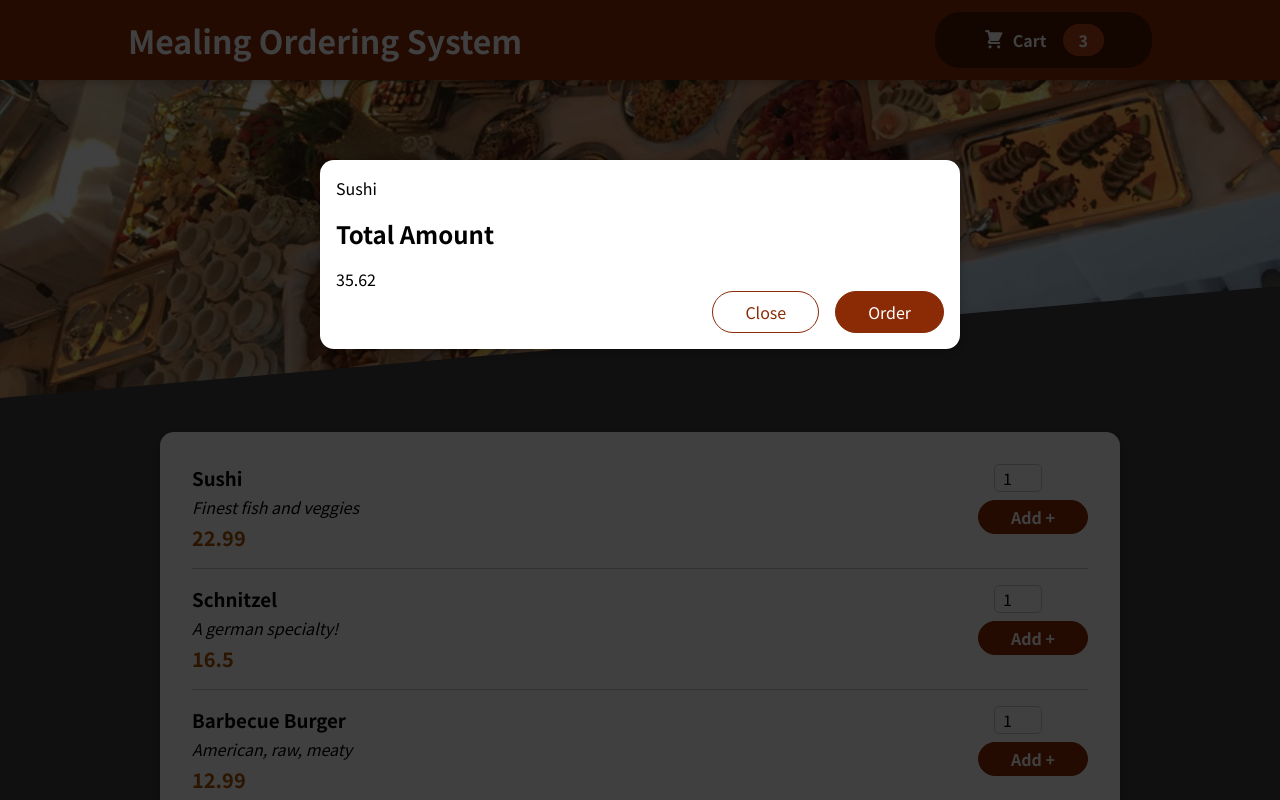
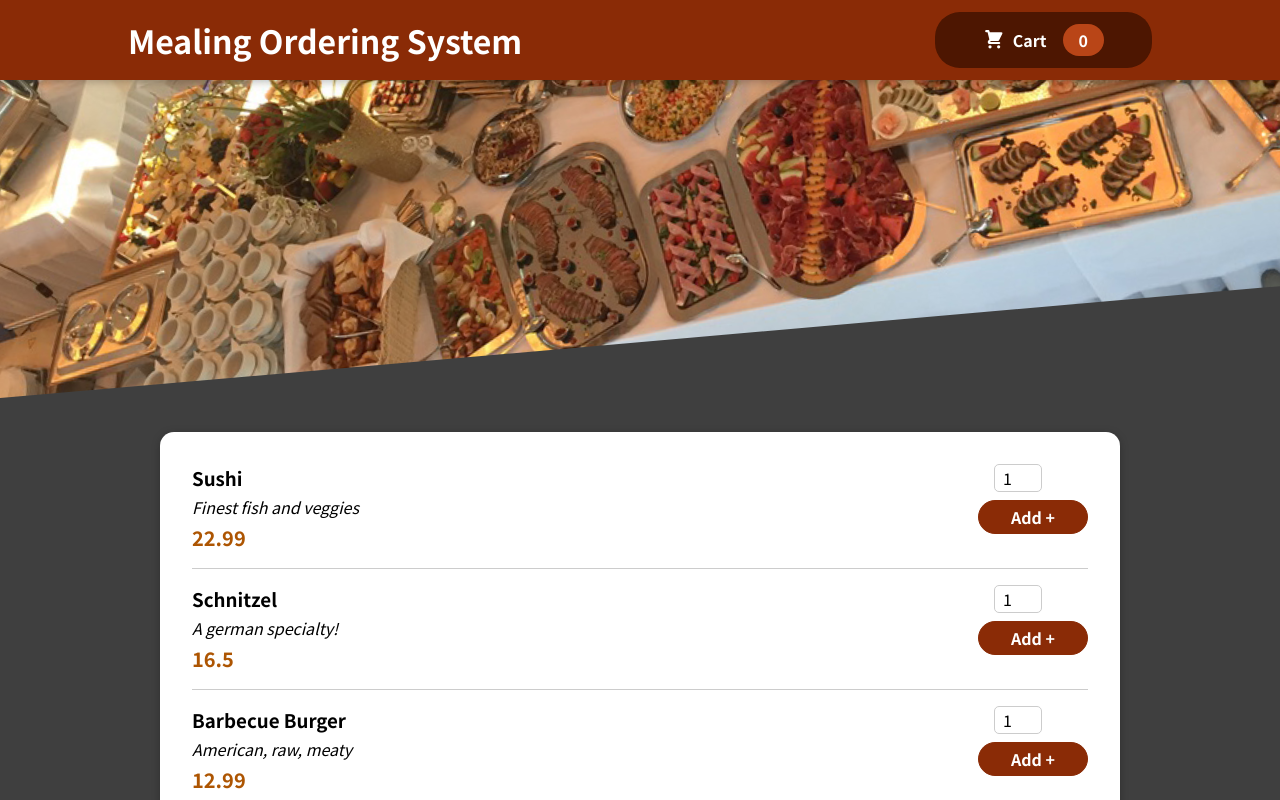
Before and after one commit to ant1234/food_ordering_app, a React (Create React App) app: page / in a window 1280 px wide. Shown: the top 800 px of the page. Built offline with nearby package versions, Linux system fonts and the light colour scheme.

Commit message:
Open and close cart popup

```diff
--- a/src/App.js
+++ b/src/App.js
@@ -1,17 +1,29 @@
-import React from "react";
+import React, {useState} from "react";
 import Header from "./components/Layout/Header";
 import Meals from "./components/Meals/Meals";
 import Cart from "./components/Cart/Cart";
+import CartProvider from "./store/CartProvider";
 
 function App() {
+
+  const [cartIsOpen, setCartIsOpen] = useState(false);
+
+  const openCartHandler = () => {
+    setCartIsOpen(true);
+  };
+
+  const closeCartHandler = () => {
+    setCartIsOpen(false);
+  };
+
   return (
-    <React.Fragment>
-      <Cart />
-      <Header />
+    <CartProvider>
+      {cartIsOpen && <Cart onCloseCart={closeCartHandler} />}
+      <Header onCartClick={openCartHandler}/>
       <main>
         <Meals />
       </main>
-    </React.Fragment>
+    </CartProvider>
   );
 }
 
--- a/src/components/Cart/Cart.js
+++ b/src/components/Cart/Cart.js
@@ -10,14 +10,14 @@ const Cart = props => {
     ].map((item) => <li>{item.name}</li>)}</ul>;
 
     return (
-        <Modal>
+        <Modal onCloseCart={props.onCloseCart}>
             <div>
                 {cartItems}
                 <div className={classes.total}><span>Total Amount</span></div>
                 <div><span>35.62</span></div>
             </div>
             <div className={classes.actions}>
-                <button className={classes['button--alt']}>Close</button>
+                <button className={classes['button--alt']} onClick={props.onCloseCart}>Close</button>
                 <button className={classes.button}>Order</button>
             </div>
         </Modal>
--- a/src/components/Layout/Header.js
+++ b/src/components/Layout/Header.js
@@ -8,7 +8,7 @@ const Header = props => {
         <React.Fragment>
             <header className={classes.header}>
                 <h1>Mealing Ordering System</h1>
-                <HeaderCartButton />
+                <HeaderCartButton onCartClick={props.onCartClick}/>
             </header>
             <div className={classes['main-image']}>
                 <img src={headerImage} alt="A table full of food"/>
--- a/src/components/Layout/HeaderCartButton.js
+++ b/src/components/Layout/HeaderCartButton.js
@@ -1,13 +1,22 @@
-import React from "react";
+import React, {useContext} from "react";
 import classes from './HeaderCartButton.module.css';
 import CartIcon from "../Cart/CartIcon";
+import CartContext from "../../store/cart-context";
+
 
 const HeaderCartButton = props => {
+
+    const cartCtx = useContext(CartContext);
+
+    const numberOfCartItems = cartCtx.items.reduce((currentNumber, item) => {
+        return currentNumber + item.amount;
+    }, 0);
+
     return (
-        <button className={classes.button}>
+        <button className={classes.button} onClick={props.onCartClick}>
             <span className={classes.icon}><CartIcon /></span>
             <span>Cart</span>
-            <span className={classes.badge}>3</span>
+            <span className={classes.badge}>{numberOfCartItems}</span>
         </button>
     );
 };
--- a/src/components/UI/Modal.js
+++ b/src/components/UI/Modal.js
@@ -3,7 +3,7 @@ import classes from "./Modal.module.css";
 import ReactDOM  from "react-dom";
 
 const BackDrops = props => {
-    return <div className={classes.backdrop}></div>
+    return <div className={classes.backdrop} onClick={props.onCloseCart}></div>
 };
 
 const ModalOverLay = props => {
@@ -19,8 +19,8 @@ const portalOverlay = document.getElementById('overlays');
 const Modal = props => {
     return (
         <React.Fragment>
-            {ReactDOM.createPortal(<BackDrops/>, portalOverlay)}
-            {ReactDOM.createPortal(<ModalOverLay>{props.children}</ModalOverLay>, portalOverlay)}
+            {ReactDOM.createPortal(<BackDrops onCloseCart={props.onCloseCart}/>, portalOverlay)}
+            {ReactDOM.createPortal(<ModalOverLay onCloseCart={props.onCloseCart}>{props.children}</ModalOverLay>, portalOverlay)}
         </React.Fragment>
     );
 };
--- /dev/null
+++ b/src/store/CartProvider.js
@@ -0,0 +1,27 @@
+import CartContext from "./cart-context";
+
+const CartProvider = props => {
+
+    const addItemHandler = item => {
+
+    };
+
+    const removeItemHandler = id => {
+
+    };
+
+    const cartContext = {
+        items: [],
+        totalAmount: 0,
+        addItem: addItemHandler,
+        removeItem: removeItemHandler,
+    };
+
+    return (
+        <CartContext.Provider value={cartContext}>
+            {props.children}
+        </CartContext.Provider>
+    );
+};
+
+export default CartProvider;
--- /dev/null
+++ b/src/store/cart-context.js
@@ -0,0 +1,10 @@
+import React from "react";
+
+const CartContext = React.createContext({
+    items: [],
+    totalAmount: 0,
+    addItem: (item) => {},
+    removeItem: (id) => {},
+});
+
+export default CartContext;
```
